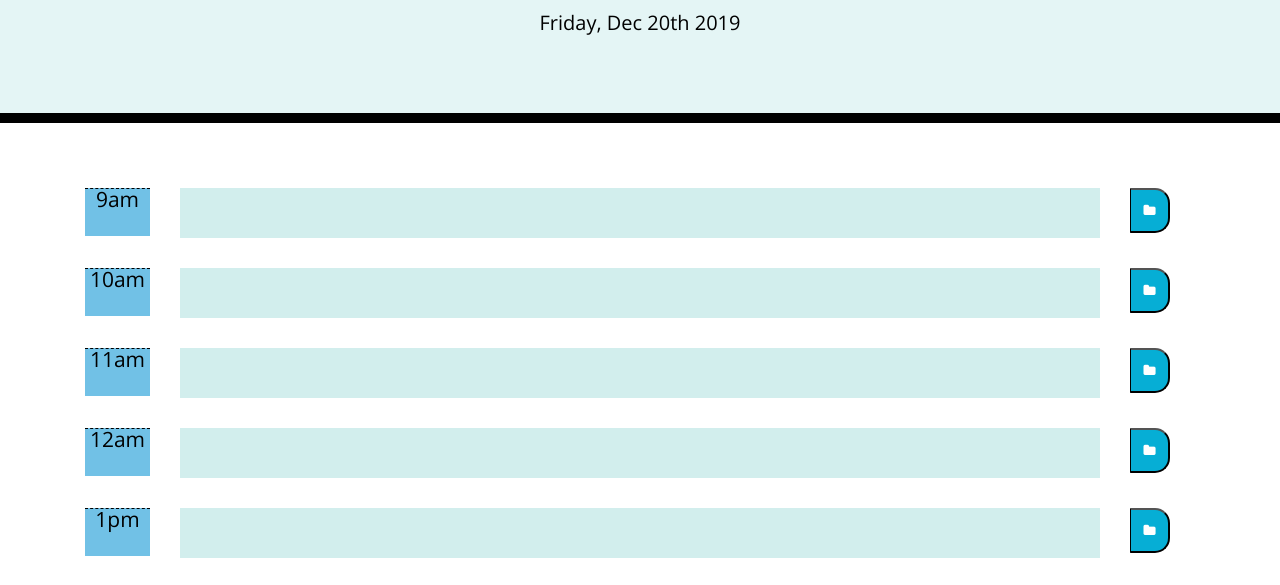
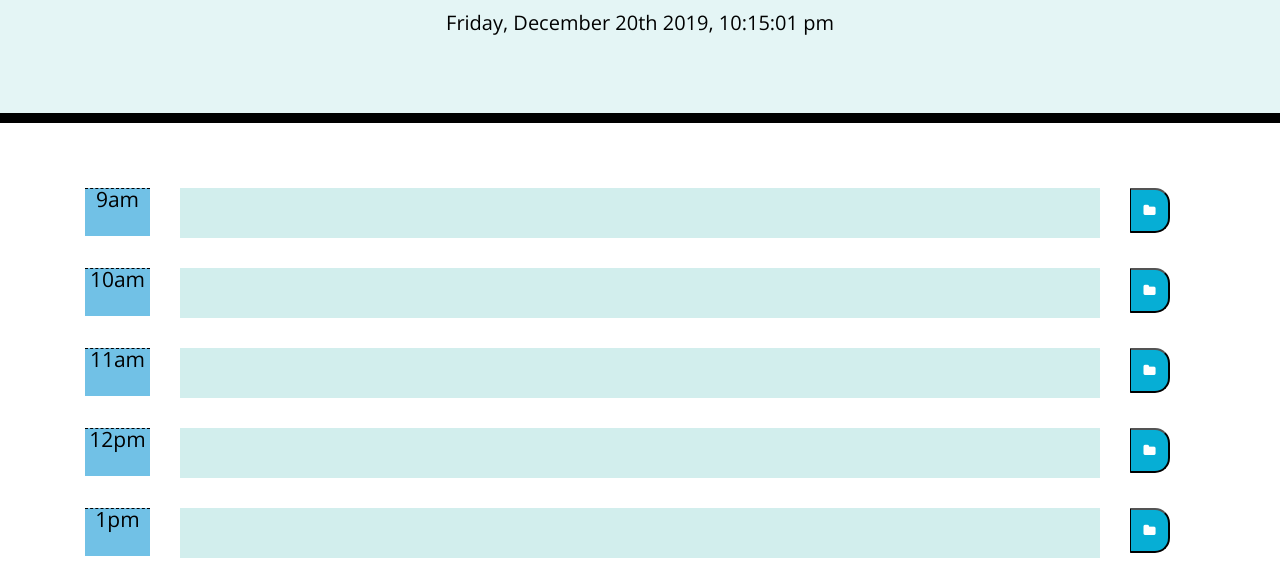
Before and after one commit to MariaDawes/Planner, a plain HTML site: page index.html in a window 1280 px wide. Shown: the part 181-766 px from the top of the page. Drawn offline with nearby package versions, Linux system fonts and the light colour scheme.

Commit message:
Timer added

```diff
--- a/index.html
+++ b/index.html
@@ -22,11 +22,6 @@
     <p class="lead">A simple calendar app for scheduling your work day</p>
 
     <p id="currentDay" class="lead"></p>
-
-
-
-
-
 
   </header>
 
@@ -72,7 +67,7 @@
 
     <div class="row">
       <div class="col-md-1">
-        <div class="hour">12am</div>
+        <div class="hour">12pm</div>
       </div>
       <div class="col-md-10">
         <div class="description" contenteditable="true">
--- a/script.js
+++ b/script.js
@@ -69,9 +69,11 @@
 
     // This function adds day of the week and date to the jumbotron.
 
-        var weekDay = (moment().format('dddd, MMM Do YYYY'));
-        document.getElementById("currentDay").innerHTML = weekDay
+    var weekDay = (moment().format('dddd, MMMM Do YYYY, h:mm:ss a'));
+    document.getElementById("currentDay").innerHTML = weekDay;
+    setInterval(addDate, 1000);
 }
+
 
 
 function applyColor() {
```
Also changed, not shown: style.css (indentation only). Lines whose indentation alone changed are shown as unchanged.
